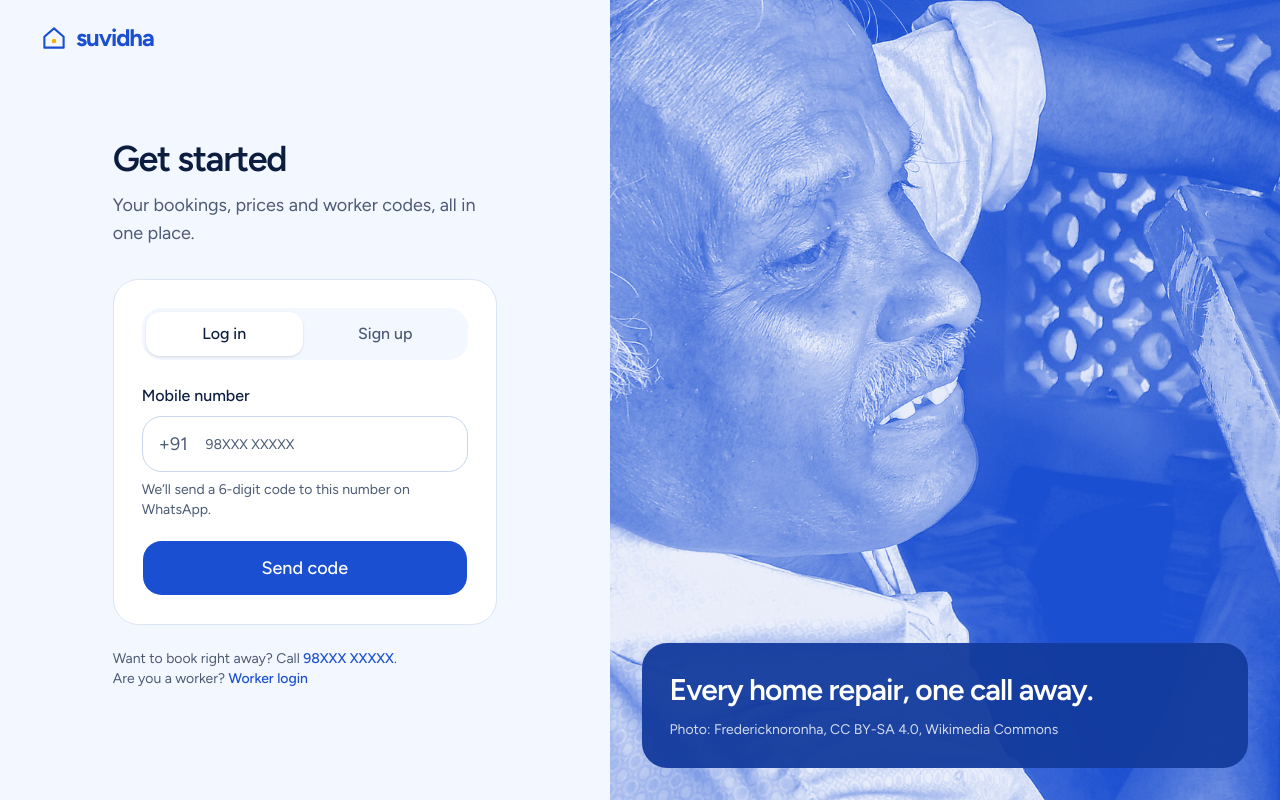
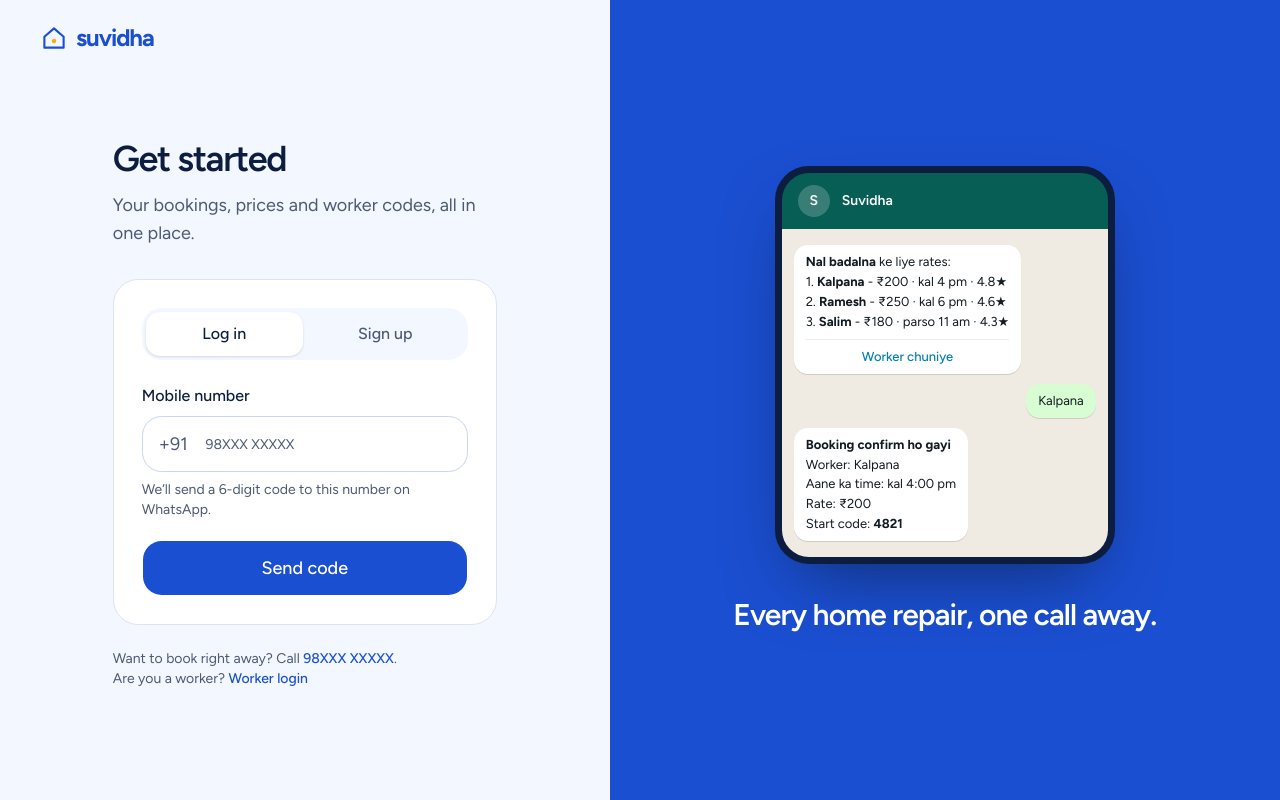
Before and after one commit to sounishant/suvidha, a Next.js app in the folder frontend/: page /login in a window 1280 px wide. Built offline with nearby package versions, Linux system fonts and the light colour scheme.

Commit message:
feat: show a WhatsApp phone on the login pages
Customers see three rates and a confirmed booking, workers a job card and a confirmed job, in place of the stock photo.

```diff
--- a/frontend/src/app/(app)/login/login-screen.tsx
+++ b/frontend/src/app/(app)/login/login-screen.tsx
@@ -1,5 +1,5 @@
-import Image from "next/image";
 import Link from "next/link";
+import { LoginPhone } from "@/components/login-phone";
 import { Logo } from "@/components/logo";
 import { CALL } from "@/lib/contact";
 import type { Role } from "./actions";
@@ -36,21 +36,11 @@ export function LoginScreen({ role }: { role: Role }) {
           )}
         </div>
       </section>
-      <section className="relative hidden overflow-hidden bg-primary lg:block">
-        <Image
-          src="/img/electrician.jpg"
-          alt="An electrician smiling as he fixes the wiring of a switchboard"
-          fill
-          priority
-          sizes="55vw"
-          className="object-cover object-[40%_70%] opacity-90 mix-blend-screen grayscale contrast-110"
-        />
-        <div className="absolute bottom-8 left-8 right-8 rounded-2xl bg-accent-foreground/95 p-7 text-white">
-          <p className="max-w-md text-3xl font-semibold leading-tight tracking-[-0.03em]">
-            {role === "customer" ? "Every home repair, one call away." : "Work nearby, at your price."}
-          </p>
-          <p className="mt-3 text-sm text-white/80">Photo: Fredericknoronha, CC BY-SA 4.0, Wikimedia Commons</p>
-        </div>
+      <section className="hidden flex-col items-center justify-center gap-8 bg-primary px-10 py-12 lg:flex">
+        <LoginPhone role={role} />
+        <p className="max-w-md text-center text-3xl font-semibold leading-tight tracking-[-0.03em] text-white">
+          {role === "customer" ? "Every home repair, one call away." : "Work nearby, at your price."}
+        </p>
       </section>
     </main>
   );
--- /dev/null
+++ b/frontend/src/components/login-phone.tsx
@@ -0,0 +1,76 @@
+import type { Role } from "@/app/(app)/login/actions";
+
+type Message = { from: "suvidha" | "me"; lines: string[]; photo?: boolean; action?: string };
+
+// An example chat, in the WhatsApp copy each side really receives.
+const CHATS: Record<Role, Message[]> = {
+  customer: [
+    {
+      from: "suvidha",
+      lines: [
+        "*Nal badalna* ke liye rates:",
+        "1. *Kalpana* - ₹200 · kal 4 pm · 4.8★",
+        "2. *Ramesh* - ₹250 · kal 6 pm · 4.6★",
+        "3. *Salim* - ₹180 · parso 11 am · 4.3★",
+      ],
+      action: "Worker chuniye",
+    },
+    { from: "me", lines: ["Kalpana"] },
+    {
+      from: "suvidha",
+      lines: ["*Booking confirm ho gayi*", "Worker: Kalpana", "Aane ka time: kal 4:00 pm", "Rate: ₹200", "Start code: *4821*"],
+    },
+  ],
+  worker: [
+    {
+      from: "suvidha",
+      photo: true,
+      lines: ["*Naya kaam*", "Kaam: Nal badalna (bathroom)", "Jagah: Civil Lines · 1 km", "Kab tak: kal 7:00 pm", "Suvidha se aapko abhi call aayegi."],
+    },
+    {
+      from: "suvidha",
+      lines: ["*Kaam confirm ho gaya*", "Rate: ₹200 (aapka rate)", "Time: kal 4:00 pm", "Address: Civil Lines, Roorkee"],
+      action: "Nikal raha hoon",
+    },
+  ],
+};
+
+function Line({ text }: { text: string }) {
+  return (
+    <p>
+      {text.split(/(\*[^*]+\*)/g).map((part, i) =>
+        part.startsWith("*") && part.endsWith("*") ? <strong key={i}>{part.slice(1, -1)}</strong> : part,
+      )}
+    </p>
+  );
+}
+
+export function LoginPhone({ role }: { role: Role }) {
+  return (
+    <div
+      role="img"
+      aria-label={role === "customer" ? "A Suvidha WhatsApp chat: three worker rates, then a confirmed booking" : "A Suvidha WhatsApp chat: a new job card, then a confirmed job"}
+      className="w-[340px] overflow-hidden rounded-[34px] border-[7px] border-[#0c1d40] bg-[#0c1d40] shadow-[0_30px_70px_-25px_rgb(12_29_64/0.7)]"
+    >
+      <div className="flex items-center gap-3 bg-[#075e54] px-4 py-3 text-white">
+        <span className="flex size-8 items-center justify-center rounded-full bg-white/20 text-sm font-semibold">S</span>
+        <span className="text-sm font-semibold">Suvidha</span>
+      </div>
+      <div className="space-y-2.5 bg-[#efeae2] px-3 py-4 text-[13px] leading-snug text-[#111b21]">
+        {CHATS[role].map((m, i) => (
+          <div key={i} className={`flex ${m.from === "me" ? "justify-end" : "justify-start"}`}>
+            <div className={`max-w-[88%] rounded-lg px-3 py-2 shadow-[0_1px_0.5px_rgb(0_0_0/0.13)] ${m.from === "me" ? "bg-[#d9fdd3]" : "bg-white"}`}>
+              {m.photo && <div className="mb-2 h-20 rounded-md bg-gradient-to-br from-[#c7d3dd] to-[#9fb0be]" />}
+              <div className="space-y-0.5">
+                {m.lines.map((line) => (
+                  <Line key={line} text={line} />
+                ))}
+              </div>
+              {m.action && <p className="mt-2 border-t border-[#e9edef] pt-2 text-center font-medium text-[#027eb5]">{m.action}</p>}
+            </div>
+          </div>
+        ))}
+      </div>
+    </div>
+  );
+}
```
Also changed, not shown: frontend/public/img/electrician.jpg (deleted).
